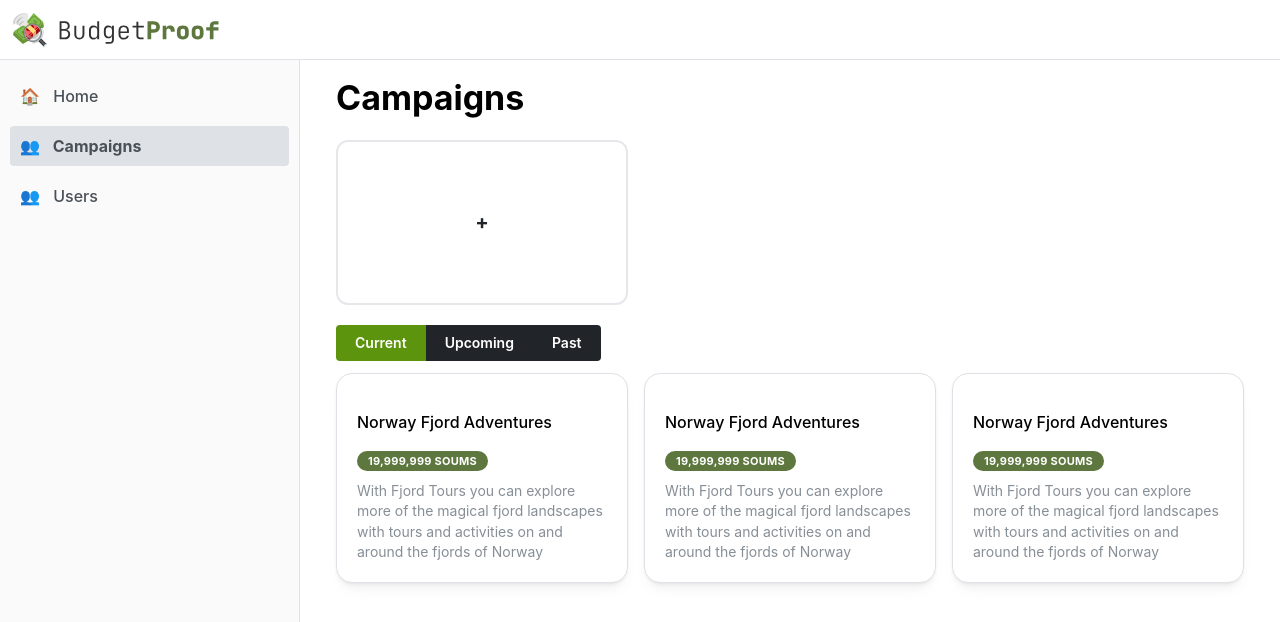
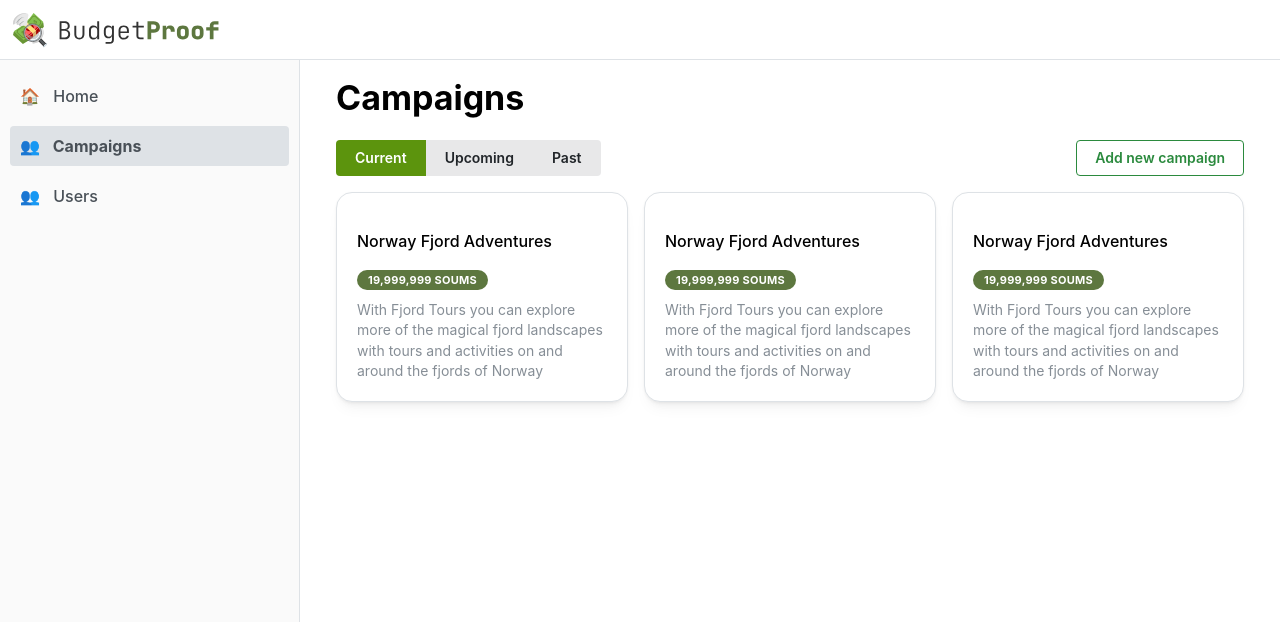
Before and after one commit to odc-2024/budgetproof-frontend, a React (Vite) app: page /campaigns in a window 1280 px wide. Shown: the top 622 px of the page. Built offline with nearby package versions, Linux system fonts and the light colour scheme.

Commit message:
refactor

```diff
--- a/src/types.ts
+++ b/src/types.ts
@@ -4,3 +4,9 @@ export enum Role {
   Participant = 'participant',
   Unknown = 'unknown',
 }
+
+export enum CampaignStatus {
+  Current = 'current',
+  Upcoming = 'upcoming',
+  Past = 'past',
+}
--- a/src/views/CampaignsView.tsx
+++ b/src/views/CampaignsView.tsx
@@ -1,8 +1,9 @@
 import React from 'react';
-import { Button, Grid, Title } from '@mantine/core';
+import { Button, Grid, Group, Stack, Title } from '@mantine/core';
 import CampaignsAddButton from '@/components/campaigns/CampaignsAddButton.tsx';
 import CampaignsCard from '@/components/campaigns/CampaignsCard.tsx';
 import DefaultLayout from '@/components/Layout/DefaultLayout.tsx';
+import { CampaignStatus } from '@/types';
 
 const campaigns = [
   { item: <CampaignsCard /> },
@@ -11,35 +12,35 @@ const campaigns = [
 ];
 
 const CampaignsView: React.FC = () => {
-  const [filter, setFilter] = React.useState<'current' | 'upcoming' | 'past'>('current');
+  const [status, setStatus] = React.useState<CampaignStatus>(CampaignStatus.Current);
+
+  const statuses = {
+    [CampaignStatus.Current]: 'Current',
+    [CampaignStatus.Upcoming]: 'Upcoming',
+    [CampaignStatus.Past]: 'Past',
+  };
+
   return (
     <DefaultLayout>
       <div className="container mx-auto flex flex-col gap-5 px-5">
         <Title order={1}>Campaigns</Title>
-        <Grid>
-          <Grid.Col span={{ base: 12, md: 6, lg: 4 }}>
-            <CampaignsAddButton />
-          </Grid.Col>
-        </Grid>
 
-        <div className="flex flex-col gap-3">
+        <Stack>
+          <Group justify="space-between">
             <Button.Group>
-            {(
-              [
-                ['current', 'Current'],
-                ['upcoming', 'Upcoming'],
-                ['past', 'Past'],
-              ] as ['current' | 'upcoming' | 'past', string][]
-            ).map(([key, label], index) => (
+              {Object.entries(statuses).map(([key, label], index) => (
                 <Button
                   key={index}
-                color={filter == key ? 'lime' : 'gray'}
-                onClick={() => setFilter(key)}
+                  color={key == status ? 'lime' : 'gray'}
+                  variant={key == status ? undefined : 'light'}
+                  onClick={() => setStatus(key as CampaignStatus)}
                 >
                   {label}
                 </Button>
               ))}
             </Button.Group>
+            <Button variant="outline">Add new campaign</Button>
+          </Group>
           <Grid>
             {campaigns.map((value, index) => (
               <Grid.Col key={index} span={{ base: 12, md: 6, lg: 4 }}>
@@ -47,7 +48,7 @@ const CampaignsView: React.FC = () => {
               </Grid.Col>
             ))}
           </Grid>
-        </div>
+        </Stack>
       </div>
     </DefaultLayout>
   );
```
Lines whose indentation alone changed are shown as unchanged.
